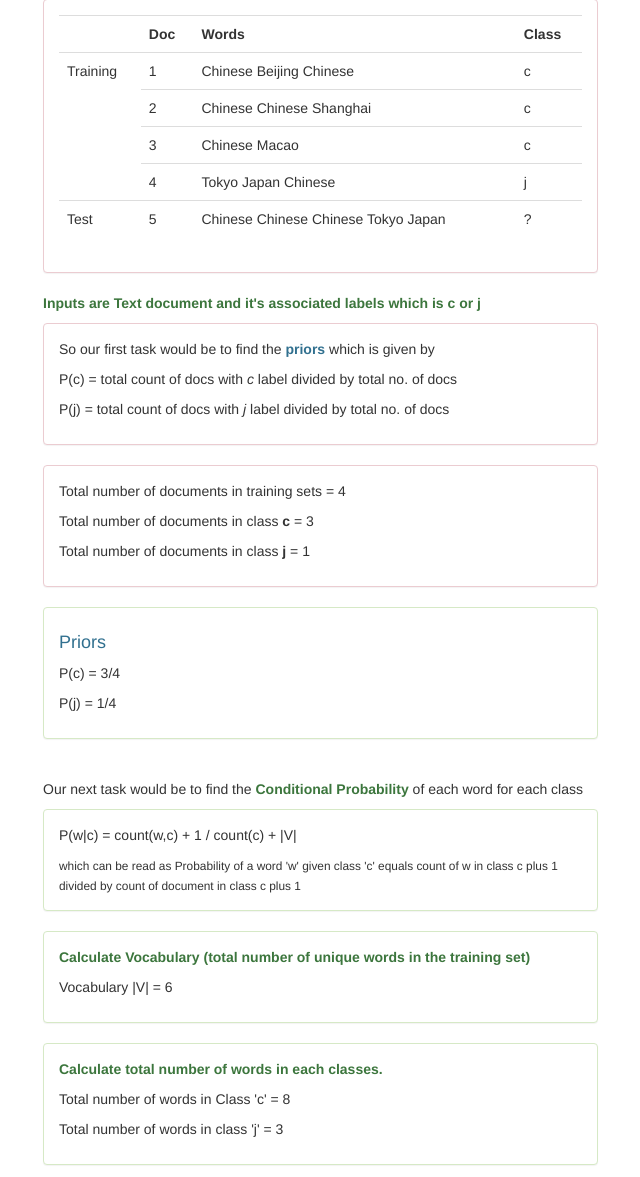
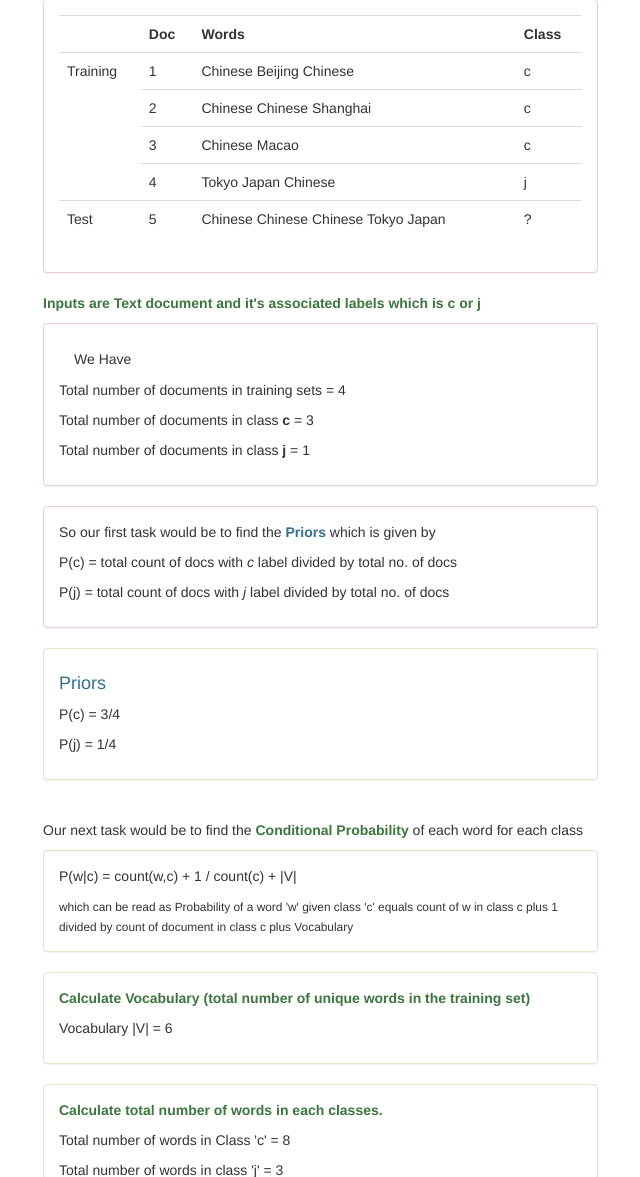
Before and after one commit to bikash-das/SentimentAnalysis, a Flask app: page /about in a window 1280 px wide. Shown: the part 517-1694 px from the top of the page, without its empty margins (27-667 px from the left). Run offline with Flask 2, Linux system fonts and the light colour scheme; some libraries are stand-ins or nearby versions.

Commit message:
Fixed some typos

```diff
--- a/templates/about.html
+++ b/templates/about.html
@@ -133,20 +133,21 @@
             </div>
             <p class="text-success"><b>Inputs are Text document and it's associated labels which is <b>c</b> or <b>j</b></b></p>
             <div class="panel panel-danger">
+                    <div class="panel-body">
+                        <div class="panel-heading">We Have</div>
+                        <p>Total number of documents in training sets = 4</p>
+                        <p>Total number of documents in class <b>c</b> = 3</p>
+                        <p>Total number of documents in class <b>j</b> = 1</p>
+                    </div>
+                </div>
+            <div class="panel panel-danger">
                 <div class="panel-body">
-                    <p>So our first task would be to find the <b class="text-info">priors</b> which is given by</p>
+                    <p>So our first task would be to find the <b class="text-info">Priors</b> which is given by</p>
                     <p class="">P(c) = total count of docs with <em>c</em> label divided by total no. of docs</p>
                     <p class="">P(j) = total count of docs with <em>j</em> label divided by total no. of docs</p>
-
                 </div>
             </div>
-            <div class="panel panel-danger">
-                <div class="panel-body">
-                    <p>Total number of documents in training sets = 4</p>
-                    <p>Total number of documents in class <b>c</b> = 3</p>
-                    <p>Total number of documents in class <b>j</b> = 1</p>
-                </div>
-            </div>
+
             <div class="panel panel-success">
                     <div class="panel-body">
                         <h4 class="text-info">Priors</h4>
@@ -162,7 +163,7 @@
                         <p> P(w|c) = count(w,c) + 1 / count(c) + |V| </p>
                             <small>which can be read as
                                 Probability of a word 'w' given class 'c' equals
-                                count of w in class c plus 1 divided by count of document in class c plus 1</small>
+                                count of w in class c plus 1 divided by count of document in class c plus Vocabulary</small>
 
                     </div>
             </div>
```
